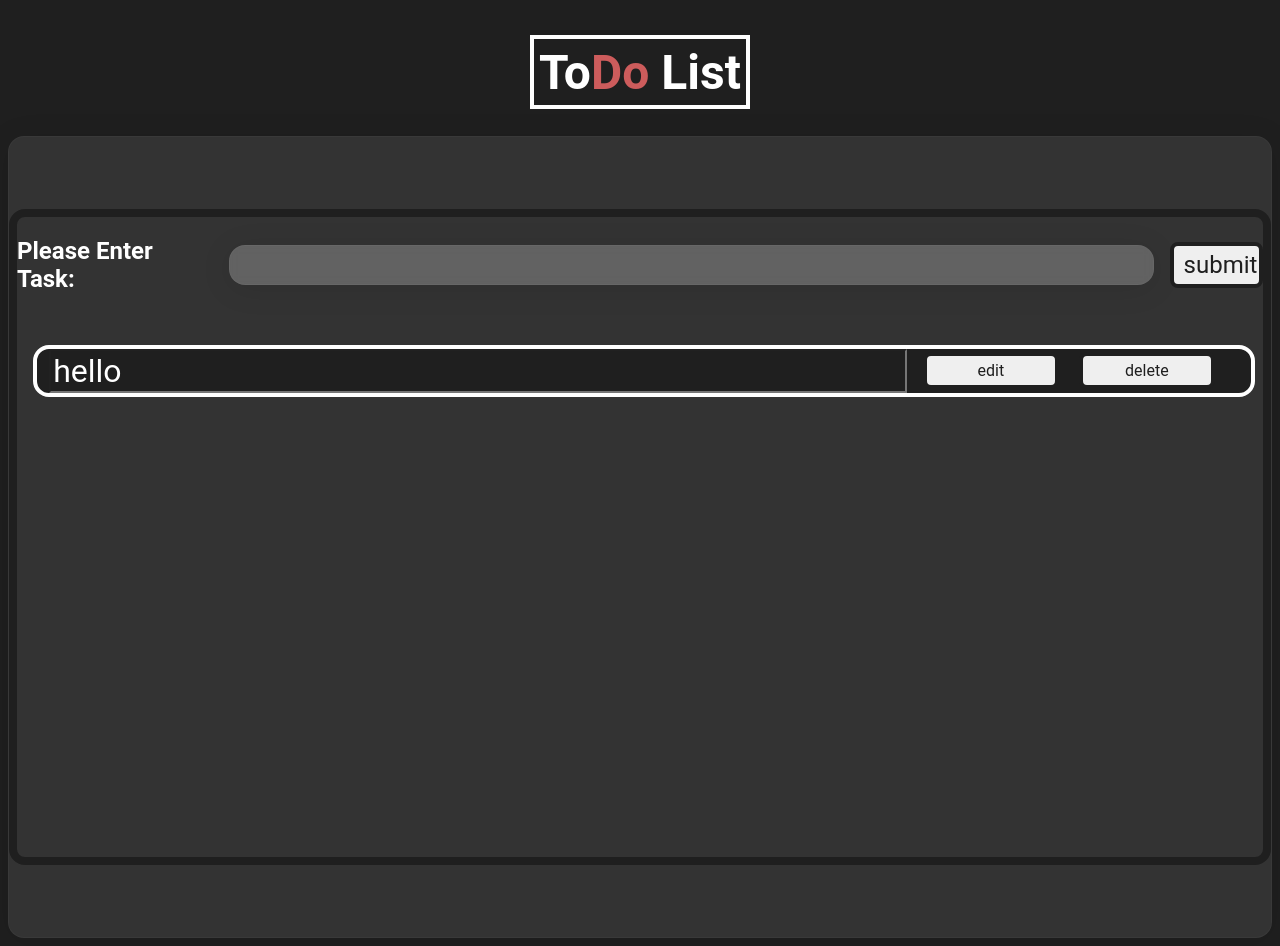
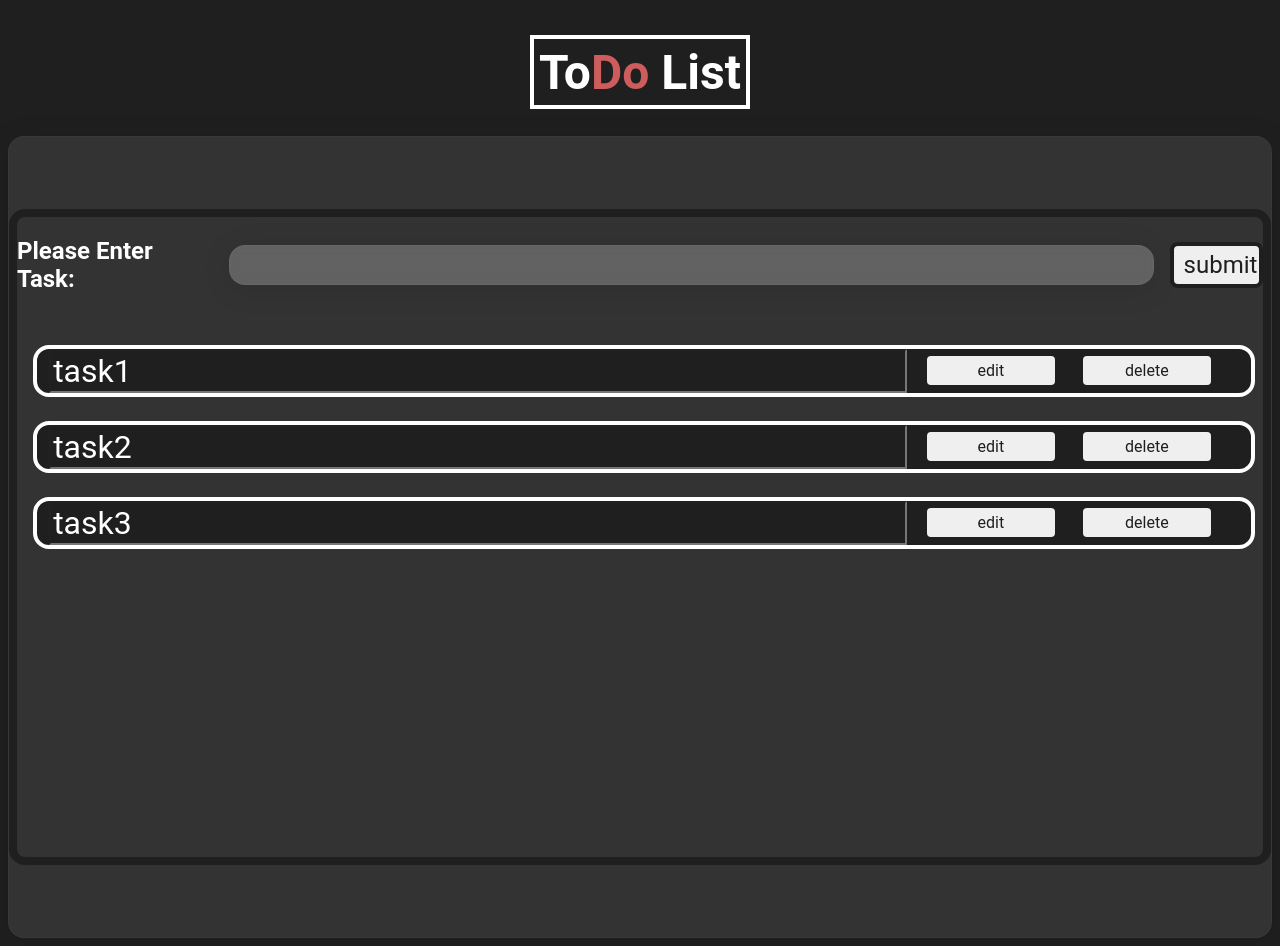
Before and after one commit to sz0320-bit/todoReact, a React (Vite) app in the folder todo-list/: page / in a window 1280 px wide. Built offline with nearby package versions, Linux system fonts and the light colour scheme.

Commit message:
set up how the flow of the list is going to go

```diff
--- a/todo-list/src/components/task.jsx
+++ b/todo-list/src/components/task.jsx
@@ -1,9 +1,9 @@
 
-const Task = () => {
+const Task = ({task}) => {
     return (
         <div className="textholder">
             <div className="unline" id="line" >
-                <input type="text" className="textbox" readOnly value="hello"/>
+                <input type="text" className="textbox" readOnly value={task}/>
             </div>
             <div className="buttonholder" >
                 <input type="button" value="edit" className="editbutton" />
--- a/todo-list/src/components/tasks.jsx
+++ b/todo-list/src/components/tasks.jsx
@@ -1,4 +1,6 @@
 import {Task} from "./task";
+const tasks = ['task1', 'task2', 'task3'];
+
 
 
 const Tasks = () => {
@@ -7,7 +9,11 @@ const Tasks = () => {
 
     return (
         <div id="entrypoint">
-            <Task></Task>
+            {
+                tasks.map((task,index) => (
+                    <Task key={index} task={task}></Task>
+                ))
+            }
         </div>
     )
  }
```
